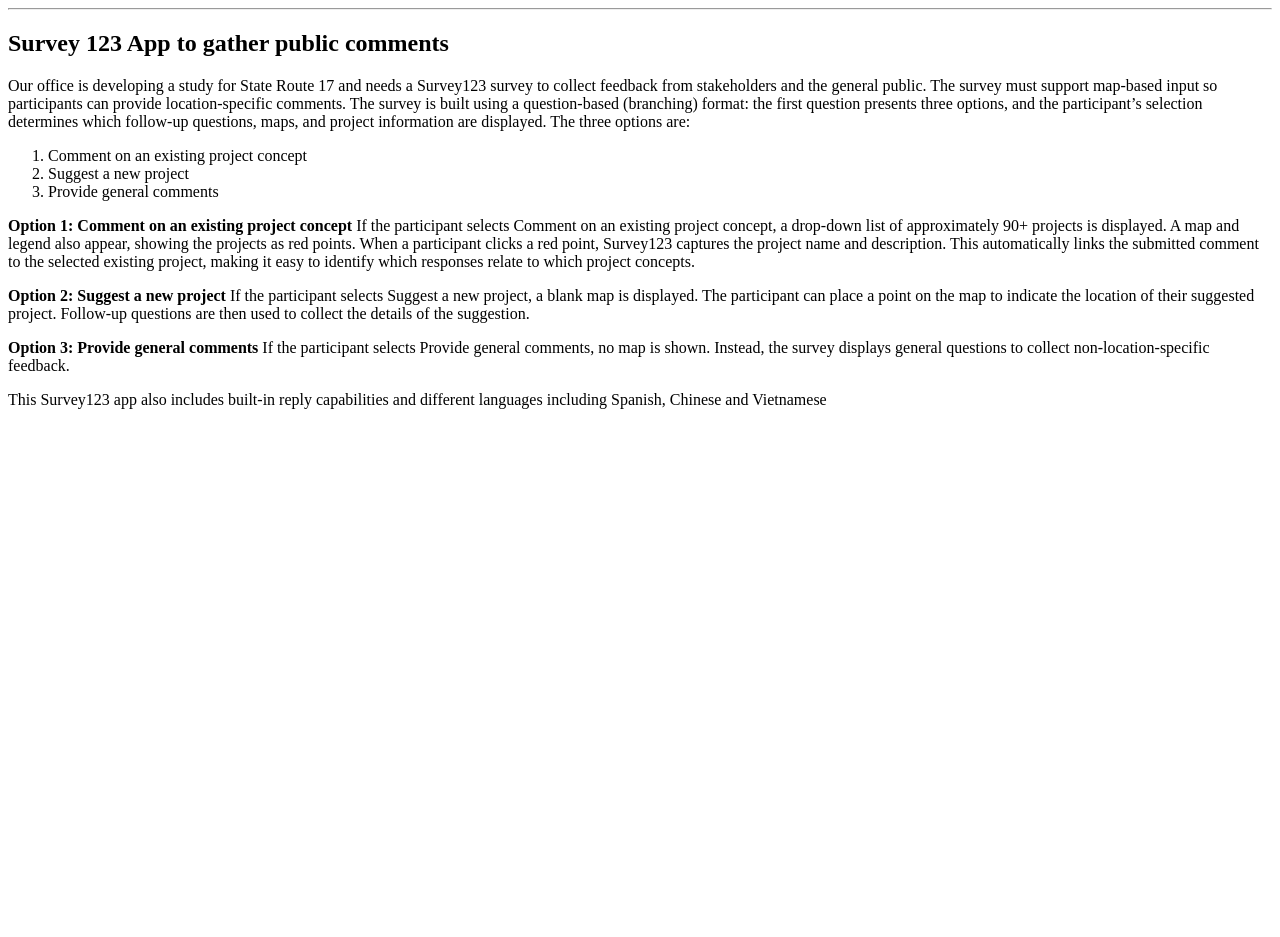
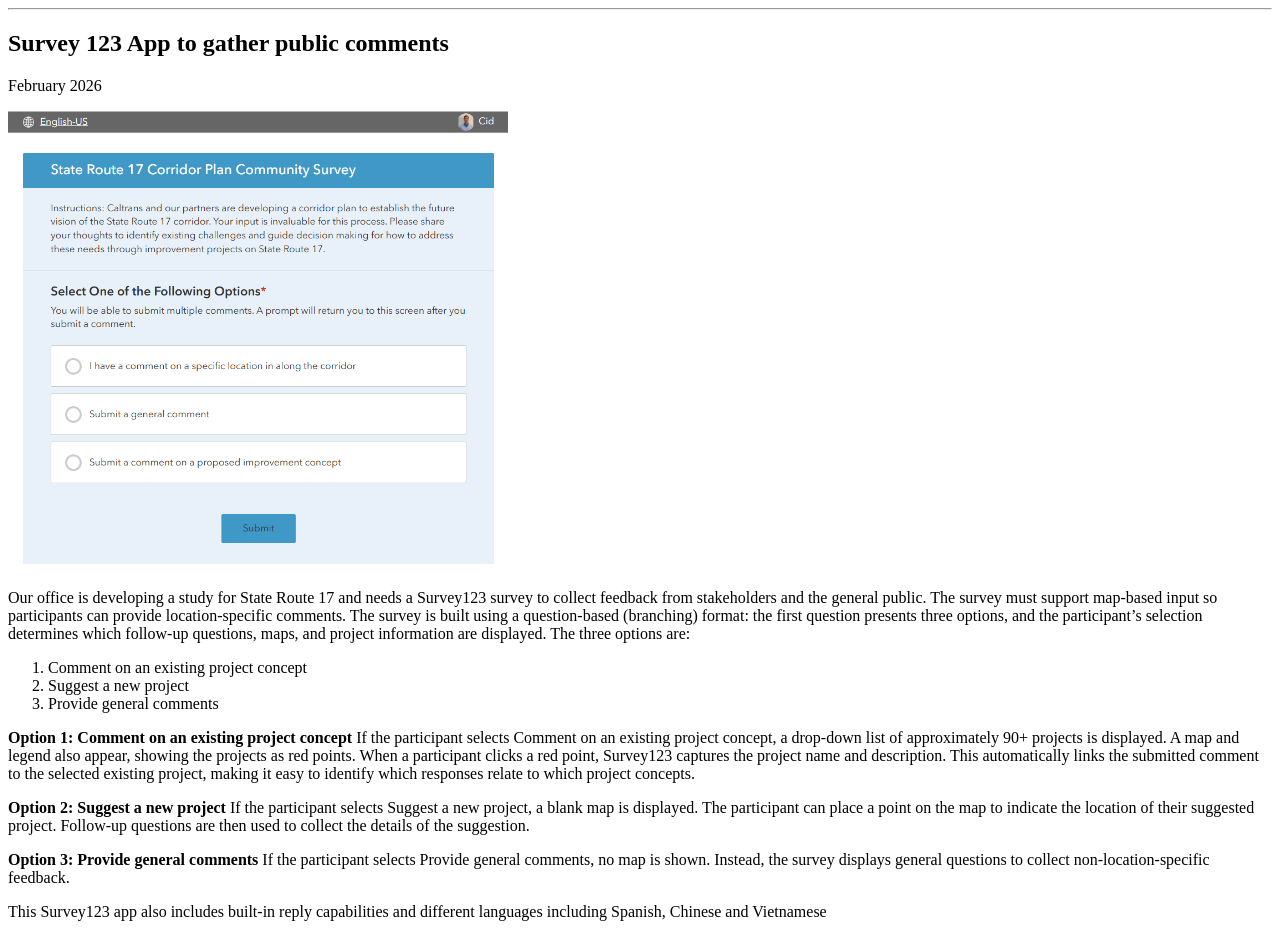
Before and after one commit to cidchiu/cidchiu.github.io, a plain HTML site: page index.html in a window 1280 px wide. Before the commit the page ends 800 px from the top, so only its background shows below. Drawn offline with Linux system fonts and the light colour scheme.

Commit message:
Update index.html

```diff
--- a/index.html
+++ b/index.html
@@ -9,6 +9,9 @@
   <section>
     <hr>
     <h2>Survey 123 App to gather public comments</h2>
+    <p>February 2026</p>
+   <img src="Survey123_sr17.png" alt="Survey 123 app SR 17 Question based" width="500">
+
     <p>
       Our office is developing a study for State Route 17 and needs a
       Survey123 survey to collect feedback from stakeholders and the general public. The survey must support map-based
```
